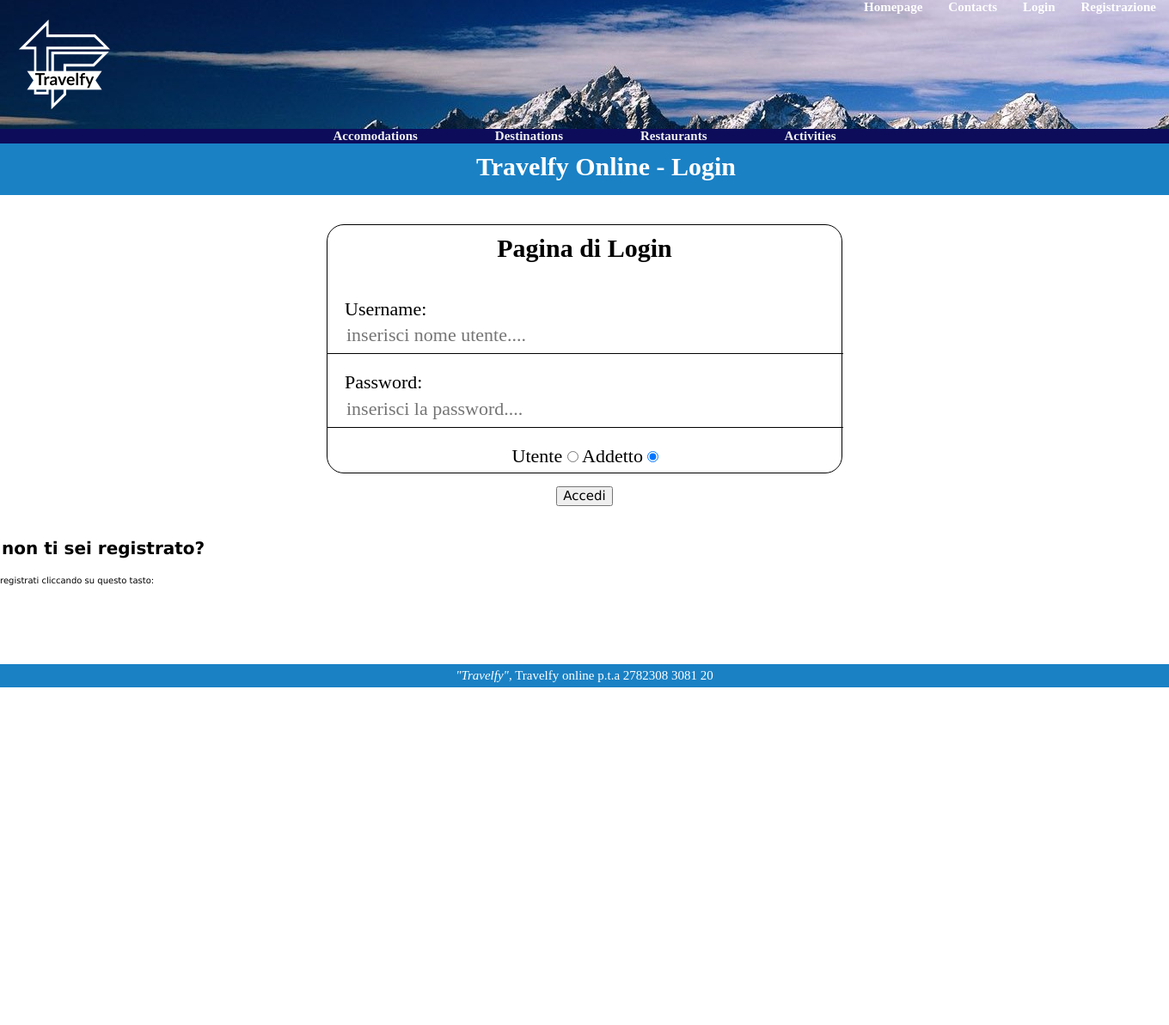
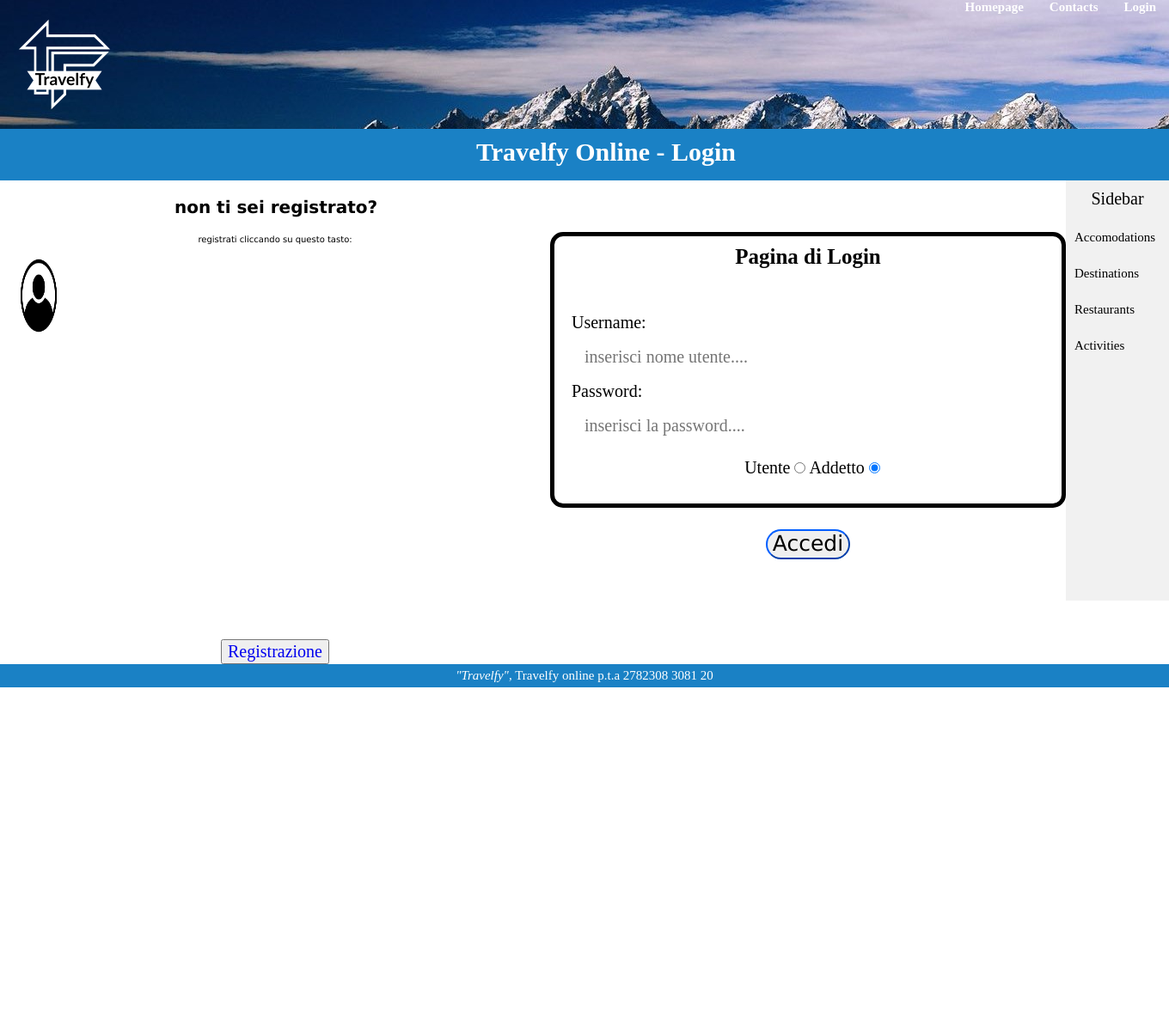
Before and after one commit to SanjeevUmapathy/progetto_php, a PHP site: page /pagine/login.php in a window 1360 px wide. Shown: the whole page at 86% size. Before the commit the page ends 800 px from the top, so only its background shows below. Run offline with PHP 8.4, Linux system fonts and the light colour scheme.

Commit message:
modifiche_pagina_login

```diff
--- a/pagine/home.php
+++ b/pagine/home.php
@@ -6,8 +6,9 @@
 	if($_SESSION["tipologia"]=="cliente"){
 		header('location: pagina_cliente.php');
 	}
+
 	if($_SESSION["tipologia"]=="addetto"){
-		header('location: pagina_adetto.php');
+		header('location: pagina_addetto.php');
 	}
 ?>
 
--- a/pagine/login.php
+++ b/pagine/login.php
@@ -9,7 +9,6 @@
 ?>
 <!DOCTYPE html>
 <html>
-
 <head>
 	<meta charset="UTF-8">
 	<meta http-equiv="X-UA-Compatible" content="IE=edge">
@@ -30,17 +29,6 @@
                     <li><a href="../homedex.php">Homepage</a></li>
                     <li><a href="contatti.php">Contacts</a></li>
 					<li><a href="login.php">Login</a></li>
-					<li><a href="registrazione.php">Registrazione</a></li>
-                </ul>
-            </nav>
-        </div>
-        <div class="firstnav">
-            <nav>
-                <ul>
-                    <li><a href="alloggi.php" class="current-page">Accomodations</a></li>
-                    <li><a href="mete.php">Destinations</a></li>
-                    <li><a href="ristoranti.php">Restaurants</a></li>
-                    <li><a href="attivita.php">Activities</a></li>
                 </ul>
             </nav>
         </div>
@@ -49,25 +37,39 @@
     <div class="titolologin">
     	<h1 class="travelfy_login">Travelfy Online - Login</h1>
     </div>
-	<br>
-	<br>
-	<br>
 
-	<div classe="container-testo">
 
-		<div>
-			<form action="<?php $_SERVER['PHP_SELF'] ?>" method="post">
+	<div class="container-testo">
+
+		<div class="registrazione">
+			<h3>non ti sei registrato?</h3>
+			<p>registrati cliccando su questo tasto:</p>
+			<table>
+			<div><img class="foto_utente" src="../immagini/foto_utente.jpg"></div>
+			<div class="tasto_registrazione"><button><a  href="registrazione.php">Registrazione</a></button></div>
+			</table>
+
+		</div>
+
+		<div class="compilazione_login">
+			<form  action = "<?php $_SERVER['PHP_SELF'] ?>" method="post">
 				<div class="etabella">
-				<table class="tabella">
-					<tr class="titolologin"><h2 align="center" class="pagina_login">Pagina di Login</h2></tr>
+					<table >
+						<tr class="titolologin"><h2 class="pagina_login">Pagina di Login</h2></tr>
 						<tr>
-						<td class="virginia">Username: <input class="input" type="text" name="username" placeholder="inserisci nome utente...."value="<?php echo $username; ?>" required></td>
+							<td class="virginia"> Username:</td>
 						</tr>
 						<tr>
-						<td class="virginia">Password: <input class="input" type="password" name="password" placeholder="inserisci la password...." value="<?php /*echo $password; */?>" required></td>
+							<td class="virginia"><input type="text" name="username" placeholder="inserisci nome utente...."value="<?php echo $username; ?>" required></td>
 						</tr>
 						<tr>
-						<td text-align="center" class="distaso">
+							<td class="virginia">Password:</td>
+						</tr>
+						<tr>
+							<td class="virginia"><input type="password" name="password" placeholder="inserisci la password...." value="<?php /*echo $password; */?>" required></td>
+						</tr>
+						<tr>
+							<td class="distaso">
 
 									Utente <input type="radio" name="tipologia" value="cliente" checked>
 									Addetto <input type="radio" name="tipologia" value="Addetto" checked>
@@ -75,6 +77,8 @@
 						</tr>
 					</table>
 				</div>
+
+
 				<div class="accedi">
 					<p><input type="submit" value="Accedi"></p>
 				</div>
@@ -82,31 +86,44 @@
 				<br>
 			</form>
 		</div>
-			<div>
-				<h3>non ti sei registrato?</h3>
-				<p>registrati cliccando su questo tasto:</p>
+
+		<div class="sidebar">
+			<ul>
+				<li align="center" class="titolo-sidebar">Sidebar</li>
+				<li><a href="alloggi.php" class="current-page">Accomodations</a></li>
+                <li><a href="mete.php">Destinations</a></li>
+                <li><a href="ristoranti.php">Restaurants</a></li>
+                <li><a href="attivita.php">Activities</a></li>
+			</ul>
 		</div>
+
+
 	</div>
 
 		<?php
-			if (isset($_POST["username"]) and isset($_POST["password"]) and isset($_POST["tipologia"])) {
+			if (isset($_POST["username"]) and isset($_POST["password"]) and isset($_POST["tipologia"]))
+			{
 				$conn = new mysqli($db_servername,$db_username,$db_password,$db_name);
-				if($conn->connect_error){
+				if($conn->connect_error)
+				{
 					die("<p>Connessione al server non riuscita: ".$conn->connect_error."</p>");
 				}
 
 				$myquery = "SELECT username, password
 							FROM $tipologia
 							WHERE username='$username'
-								AND password='$password'";
+								AND password='$password' ";
 
 				$ris = $conn->query($myquery) or die("<p>Query non riuscita! ".$conn->error."</p>");
 
-				if($ris->num_rows == 0){
+				if($ris->num_rows == 0)
+				{
 					echo "<div style='color:red; font-size:3em' align='center'>Utente o password errati</div>";
 					$conn->close();
 				}
-				else {
+
+				else
+				{
 					echo "<p>Utente trovato</p>";
 
 					$_SESSION["username"] = $username;
--- a/style.css
+++ b/style.css
@@ -23,8 +23,6 @@ figure{overflow: hidden;margin: 0 10px;}
 p{font-family:'Lucida Sans', 'Lucida Sans Regular', 'Lucida Grande', 'Lucida Sans Unicode', Geneva, Verdana, sans-serif;}
 
 table{width: 600px; margin: auto; border-collapse: collapse;}
-/*table td{border: 1px solid black; padding: 5px;}*/
-table th{background: rgb(180, 180, 180);}
 
 /*--------------------------------------------------------------
 # Navigation
@@ -50,8 +48,7 @@ nav a:hover {color: #fff;}
 .firstnav{overflow: hidden;display: flex;justify-content: center;background-color: rgb(12, 12, 91);font-size: 1.5em;}
 .firstnav a {color: #f2f2f2;padding: 2em 2em;text-decoration: none;}
 .firstnav a:hover {background-color: #ddd;color: black;}
-.firstnav a.active {background-color: #04AA6D;color: white;
-}
+.firstnav a.active {background-color: #04AA6D;color: white;}
 /*--------------------------------------------------------------
 # Main body
 --------------------------------------------------------------*/
@@ -71,6 +68,15 @@ nav a:hover {color: #fff;}
 .container__activities__cols p{padding-left: 2em; font-size: 1.5em;}
 .container table td, th, tr{font-size: medium;}
 .container table{padding: 3em;}
+.container-testo{display: flex; width: 100%;justify-content: space-between;}
+.sidebar{background-color: #f1f1f1;width: 200px;}
+.sidebar div{height: 100%;}
+.sidebar a{font-size: 1.5em;}
+.sidebar a:hover{font-size: 2em;}
+.sidebar ul {list-style-type: none;margin: 0;padding: 0;}
+.sidebar ul li {padding: 10px;}
+.sidebar ul li a {text-decoration: none;color: #000;}
+
 /*--------------------------------------------------------------
 # Footer
 --------------------------------------------------------------*/
@@ -91,23 +97,32 @@ footer h3 {color: rgba(255, 68, 0, 0.911);}
 	/*-----------------------------------------------------------
 	sezione login
 	------------------------------------------------------------*/
-	.travelfy_login{padding-top: 10px; padding-left: 50px; padding-bottom: 15px; font-size: 30px; text-align: center; color: white;}
-	.titolologin{background: rgb(26, 129, 197); }
-	.etabella{border-radius: 20px; border: 1px solid black; width: 600px; margin: auto;}
-	.tabella{outline: none;}
-	.tabella tr{height: 20px;}
+	.travelfy_login{padding-top: 10px; padding-left: 50px; padding-bottom: 15px; font-size: 30px; color: white; text-align: center; background: rgb(26, 129, 197);}
+	.registrazione{text-align:center; padding: 20px;}
+	.registrazione div{height: 100%; font-size: 20px;}
+	.foto_utente {height: 100px; width: 50px; }
+	.tasto_registrazione a{text-decoration: none;}
+	.etabella{border-radius: 15px; border: 5px solid black; width: 600px; margin: auto;}
+	.tabella{border-radius: 15px;}
 	.tabellalogin{padding: 6px;}
-	.tabella td{padding: 20px; padding-bottom: 7px; font-size: 22px;}
-	.virginia{border-bottom: solid 1px black;}
-	.pagina_login{font-size: 30px; padding-bottom: 0px; padding-top: 10px;}
+
+	.compilazione_login{padding-top: 60px;}
+	.pagina_login{font-size: 25px; padding-top: 10px; text-align:center;}
+
+	.virginia{padding-left: 20px; padding-right: 20px; font-size: 20px;}
+	.virginia input{padding: 15px; border: 2em black; background: transparent; width: 100%;}
+
 	.colore{background: white;}
 	.accedi{text-align: center;}
-	.accedi p{font-size: 15px;}
-	.input{border: none; outline: none; background: transparent; padding-top:5px; padding-bottom: 2px; width: 100%;}
-	.distaso{text-align: center;}
+	.accedi p{font-size: 25px;}
+	.accedi input{border-radius: 20px; border-color: #005eff; color: none;}
+	.distaso{text-align: center; padding: 10px; font-size: 20px; padding-bottom: 30px;}
 	body{position: relative;}
+	.titolo-sidebar{font-size: 20px;}
 	.piedatore{text-align: center; background:rgb(26, 129, 197); margin-bottom: 0px; padding: 5px; position: fixed; bottom: 0px; width: 100%; color: white;}
-	.err div{font-size: 200px;}
+
+
+
 	/*-----------------------------------------------------------
 	sezione form
 	------------------------------------------------------------*/
```
Also changed, not shown: pagine/pagina_addetto.php (added, +42 -0 lines), pagine/pagina_adetto.php (deleted, +0 -16 lines), pagine/registrazione.php (+23 -10 lines), immagini/foto_utente.jpg (added). Lines whose indentation alone changed are shown as unchanged.
